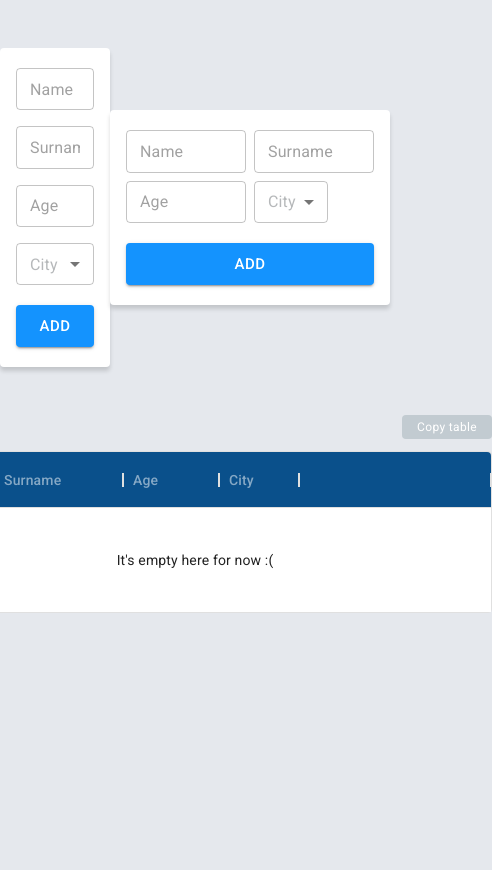
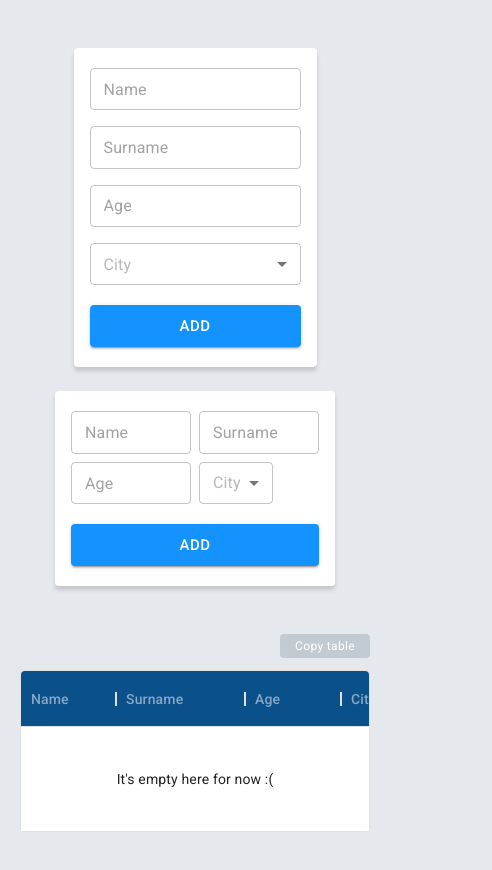
Before and after one commit to VoitihovichP/table_generator_test_task, a React (Vite) app: page / in a window 390 px wide. Shown: the top 870 px of the page, 492 px wide, since content can reach past the window. Before the commit the page ends 844 px from the top, so only its background shows below. Built offline with nearby package versions, Linux system fonts and the light colour scheme.

Commit message:
feat: add media rules

```diff
--- a/src/Screens/TablesScreen/TablesScreen.module.scss
+++ b/src/Screens/TablesScreen/TablesScreen.module.scss
@@ -13,11 +13,22 @@
     justify-content: space-between;
     width: 100%;
     max-width: 596px;
+    margin-bottom: 48px;
+    @media(max-width: 650px) {
+      flex-direction: column;
+      justify-content: initial;
+      max-width: fit-content;
+      gap: 24px;
+    }
   }
   &__wrapper {
     display: flex;
     flex-direction: column;
     gap: 24px;
+    width: 100%;
     max-width: 596px;
+    @media(max-width: 650px) {
+      max-width: fit-content;
+    }
   }
 }
--- a/src/Screens/TablesScreen/components/Form/Form.module.scss
+++ b/src/Screens/TablesScreen/components/Form/Form.module.scss
@@ -18,7 +18,6 @@
     }
   }
   &_createMode {
-    margin-bottom: 48px;
     padding: 20px 16px;
     max-width: 280px;
     border-radius: $border-radius-default;
--- a/src/Screens/TablesScreen/components/UserInfoGrid/UserInfoGrid.module.scss
+++ b/src/Screens/TablesScreen/components/UserInfoGrid/UserInfoGrid.module.scss
@@ -25,4 +25,10 @@
       }
     }
   }
+  &__gridWrapper {
+    @media(max-width: 650px) {
+      max-width: 100%;
+      overflow-y: scroll;
+    }
+  }
 }
--- a/src/Screens/TablesScreen/components/UserInfoGrid/UserInfoGrid.tsx
+++ b/src/Screens/TablesScreen/components/UserInfoGrid/UserInfoGrid.tsx
@@ -74,7 +74,9 @@ export const UserInfoGrid: FC<UserInfoGridProps> = ({
           </button>
         )}
       </div>
-      <DataGrid columns={columns} rows={rows} />
+      <div className={styles.userInfoGrid__gridWrapper}>
+        <DataGrid columns={columns} rows={rows} />
+      </div>
     </div>
   );
 };
--- a/src/styles/index.scss
+++ b/src/styles/index.scss
@@ -22,4 +22,8 @@ body {
 .container {
   margin: 0 auto;
   max-width: 650px;
+  overflow-y: hidden;
+  @media(max-width: 767px) {
+    max-width: calc(100vw - 40px);
+  }
 }
```
